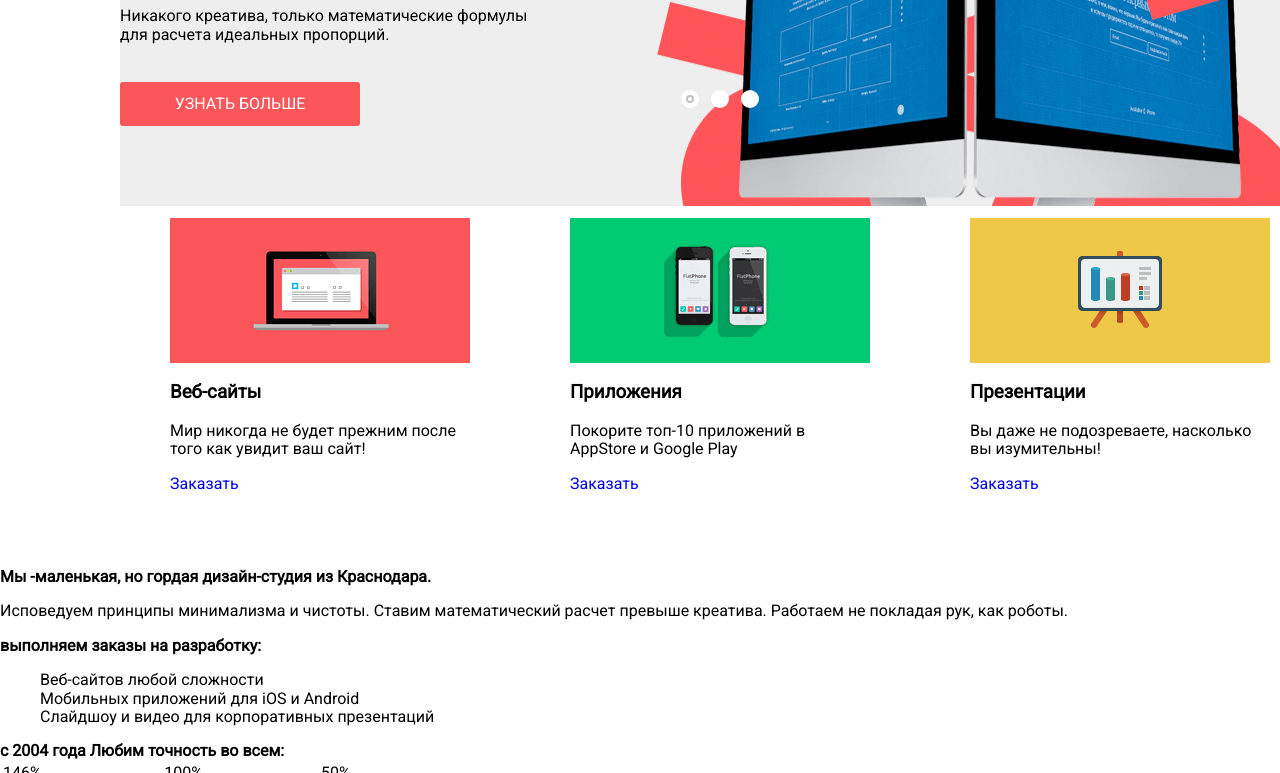
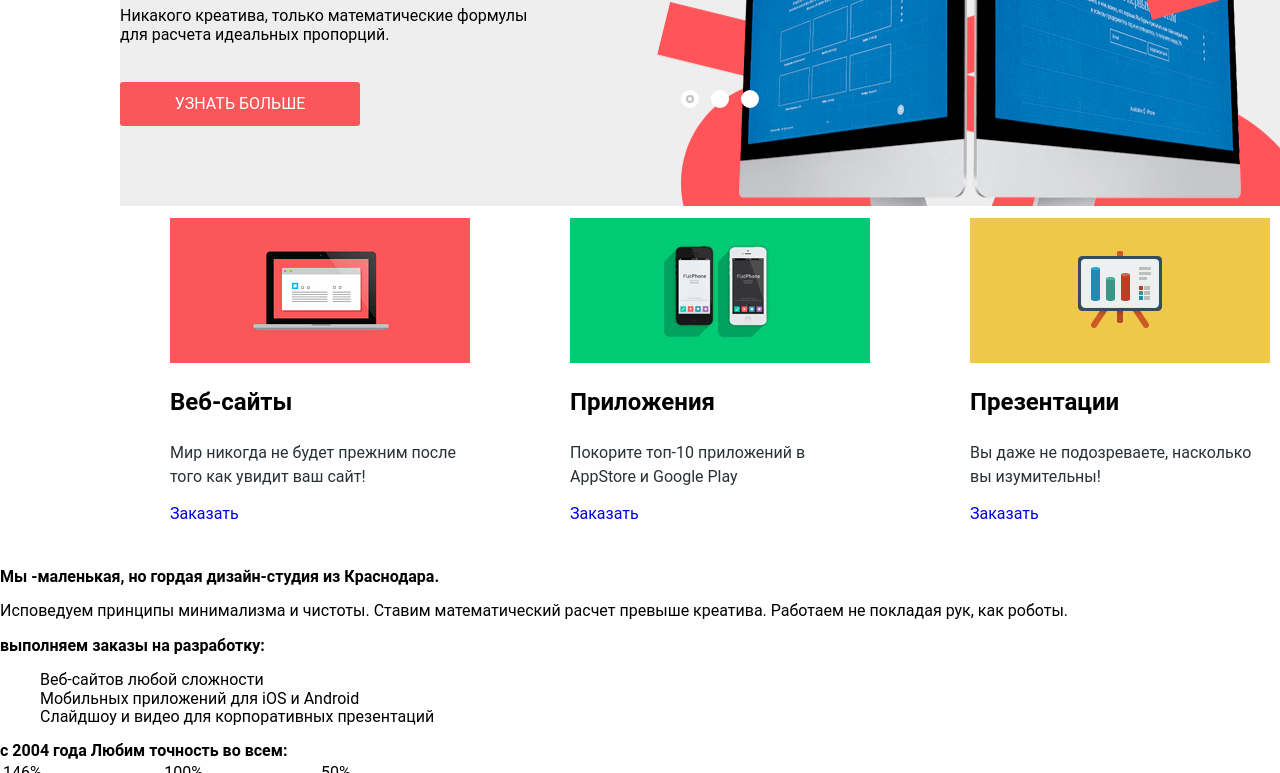
Before and after one commit to danilafilipov/Nerds-html, a website: page source/index.html in a window 1280 px wide. Shown: the part 327-1100 px from the top of the page. Drawn offline with Linux system fonts and the light colour scheme.

Commit message:
Баги с шрифтами

```diff
--- a/package.json
+++ b/package.json
@@ -3,7 +3,8 @@
   "version": "1.0.0",
   "main": "gulpfile.js",
   "scripts": {
-    "test": "echo \"Error: no test specified\" && exit 1"
+    "test": "echo \"Error: no test specified\" && exit 1",
+    "scss": "node-sass -watch scss -o css"
   },
   "repository": {
     "type": "git",
@@ -34,6 +35,7 @@
     "run-sequence": "^2.2.1"
   },
   "dependencies": {
+    "node-sass": "^4.9.0",
     "normalize.css": "^8.0.0"
   },
   "description": ""
--- a/source/index.html
+++ b/source/index.html
@@ -4,7 +4,9 @@
 	<title>HTML Academy: Nerds</title>
 	<meta charset="utf-8">
 	<link rel="stylesheet" type="text/css" href="css/style.min.css">
-	<link href="https://fonts.googleapis.com/css?family=Roboto" rel="stylesheet">
+	<link rel="preload" href="fonts/roboto.woff2" as="font">
+	<link rel="preload" href="fonts/robotobold.woff2" as="font">
+	<link rel="preload" href="fonts/robotomedium.woff2" as="font">
 </head>
 <body>
 	<header class="page-header">
--- a/source/sass/blocks/offer.scss
+++ b/source/sass/blocks/offer.scss
@@ -1,3 +1,5 @@
+$color-p: #283136;
+
 .offer-item {
 	width: 300px;
 	height: 350px;
@@ -47,3 +49,17 @@
 	margin: 0 auto;
 	padding: 0;
 }
+
+.offer-item__title {
+	font-size: 24px;
+	line-height: 30px;
+	font-weight: regular;
+	color: #000000;
+}
+
+.offer-item__text {
+	font-family: "Roboto", sans-serif;
+	font-size: 16px;
+	line-height: 24px;
+	color: $color-p;
+}
--- a/source/sass/global.scss
+++ b/source/sass/global.scss
@@ -9,7 +9,7 @@ html {
 }
 
 body {
-	font-family: "Roboto", "Arial", sans-serif;
+	font-family: "Roboto", sans-serif;
 	padding: 0;
 	margin: 0;
 
```
Also changed, not shown: source/css/style.css/global.css, source/css/style.css/style.css, source/css/style.min.css, source/fonts/roboto.woff (added), source/fonts/roboto.woff2 (added), source/fonts/robotobold.woff (added), source/fonts/robotobold.woff2 (added), source/fonts/robotomedium.woff (added), source/fonts/robotomedium.woff2 (added), 1 other file.
